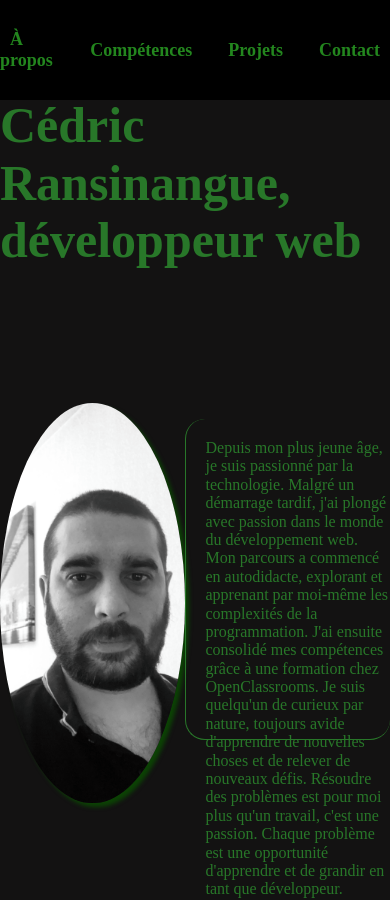
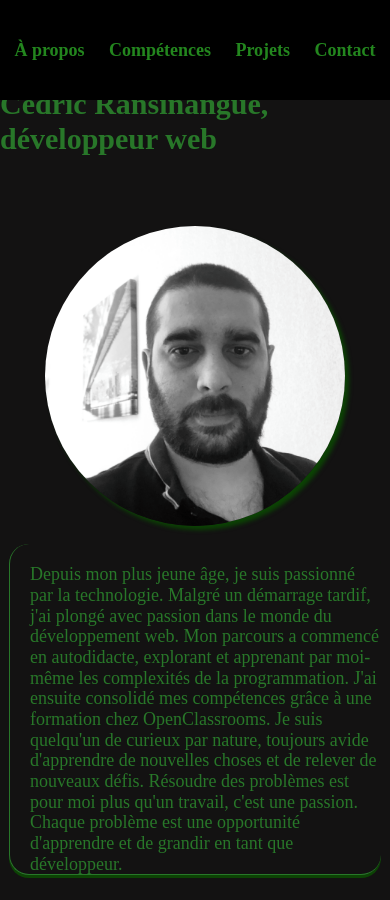
Before and after one commit to drikce88/Portfolio, a React (Vite) app in the folder Portfolio/: page / in a window 390 px wide. Shown: the top 900 px of the page. Built offline with nearby package versions, Linux system fonts and the light colour scheme; a web font is replaced by a local one.

Commit message:
ajout de la propriété sticky à la barre de navigation, démarage du responsive design pour les composants déja crée.

```diff
--- a/Portfolio/src/components/About/About.scss
+++ b/Portfolio/src/components/About/About.scss
@@ -18,7 +18,14 @@ h1 {
     justify-content: center;
     @include font-color2;
     font-size: 50px;
-    margin-top: -100px;
+    margin-top: -5%;
+    @media screen and (max-width: 900px) {
+        font-size: 30px;
+
+
+
+
+    }
 
 
 }
@@ -28,6 +35,14 @@ h1 {
     flex-direction: row;
     justify-content: space-evenly;
     margin-top: 100px;
+    @media screen and (max-width: 900px) {
+        flex-direction: column;
+        justify-content: center;
+        align-items: center;
+        margin-top: 50px;
+
+
+    }
 
 }
 
@@ -37,6 +52,10 @@ h1 {
     border-radius: 50%;
     overflow: hidden;
     box-shadow: 4px 4px 4px rgba(10, 79, 1, 0.8);
+    @media screen and (max-width: 900px) {
+        width: 300px;
+        height: 300px;
+    }
 }
 
 .portrait {
@@ -49,10 +68,15 @@ h1 {
     @include font-color2;
     white-space: normal;
     width: 400px;
-    height: 300px;
+    height: auto;
     border-left: 1px solid #287729;
     border-bottom: 1px solid #287729;
     padding-left: 20px;
     padding-top: 20px;
     border-radius: 20px;
+    box-shadow: 0px 3px 0px rgba(10, 79, 1, 0.8);
+    font-size: 18px;
+    @media screen and (max-width: 900px) {
+        width: 90%;
+    }
 }
--- a/Portfolio/src/components/Nav/Nav.scss
+++ b/Portfolio/src/components/Nav/Nav.scss
@@ -7,6 +7,8 @@
     @include bg-color;
     height: 100px;
     width: 100%;
+    position: sticky;
+    top: 0;
 
 
 
@@ -37,5 +39,11 @@
         0 0 8px rgba(28, 101, 25, 0.8); // Augmentation de l'opacité
 }
 
+    @media screen and (max-width: 900px) {
+        gap: 0;
+
 
     }
+
+
+    }
--- a/Portfolio/src/components/Skills/Skills.scss
+++ b/Portfolio/src/components/Skills/Skills.scss
@@ -32,7 +32,7 @@
             }
 
             .mastery-bar {
-                width: 70%;
+                width: 85%;
                 height: 20px;
                 background-color: #ddd;
                 border-radius: 10px;
--- a/Portfolio/src/styles/normalize.scss
+++ b/Portfolio/src/styles/normalize.scss
@@ -23,7 +23,7 @@
 
   body {
     margin: 0;
-    overflow-x: hidden;
+
     font-family: "Sedan SC", serif;
     width: 100%;
 
```
